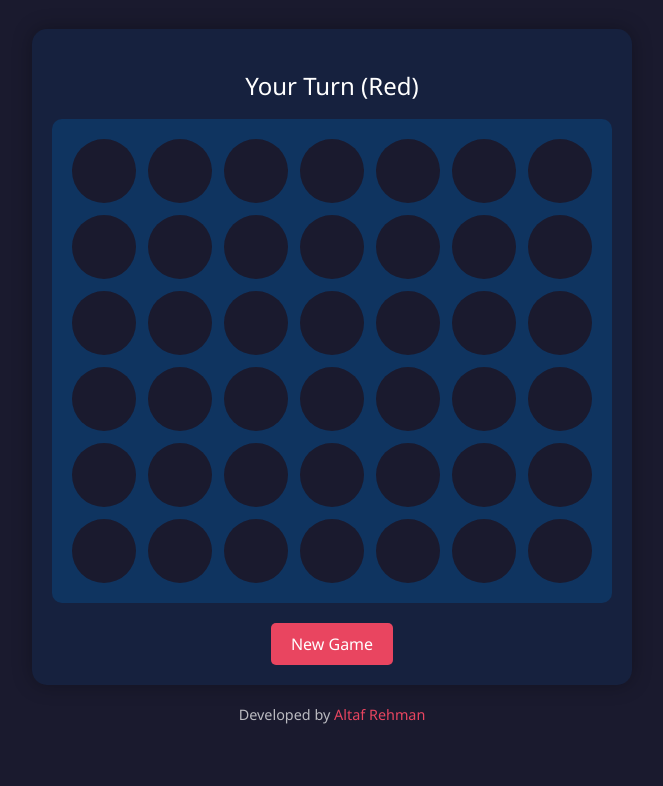
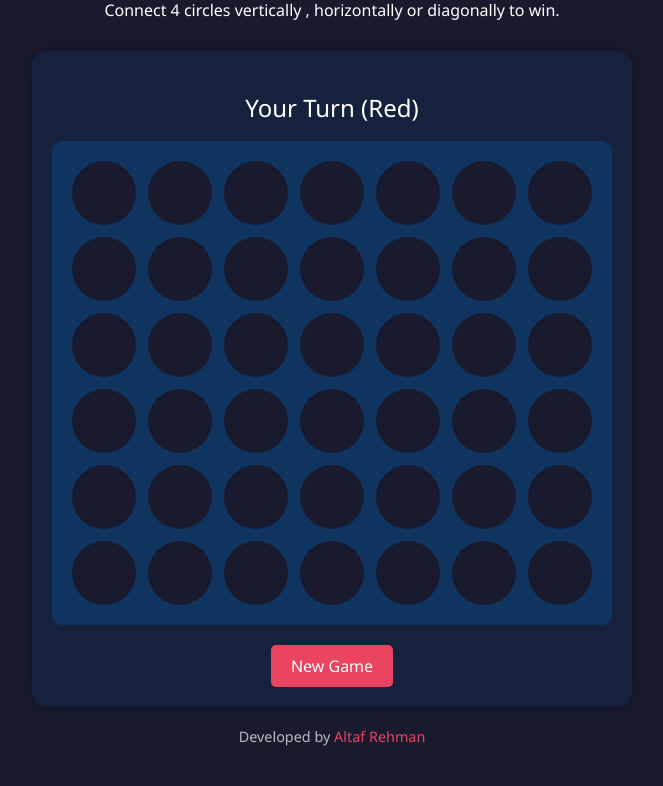
Before and after one commit to Altaf786i/connect-4, a plain HTML site: page index.html in a window 1280 px wide. Shown: the part 86-872 px from the top of the page, without its empty margins (308-971 px from the left). Before the commit the page ends 850 px from the top, so only its background shows below. Drawn offline with Linux system fonts and the light colour scheme.

Commit message:
Update index.html

```diff
--- a/index.html
+++ b/index.html
@@ -186,6 +186,8 @@
     <div class="header">
         <h1>Connect 4 vs AI</h1>
         <p>Challenge the Minimax AI!</p>
+        <p>Connect 4 circles vertically , horizontally or diagonally to win.</p>
+
     </div>
 
     <div class="game-container">
```
